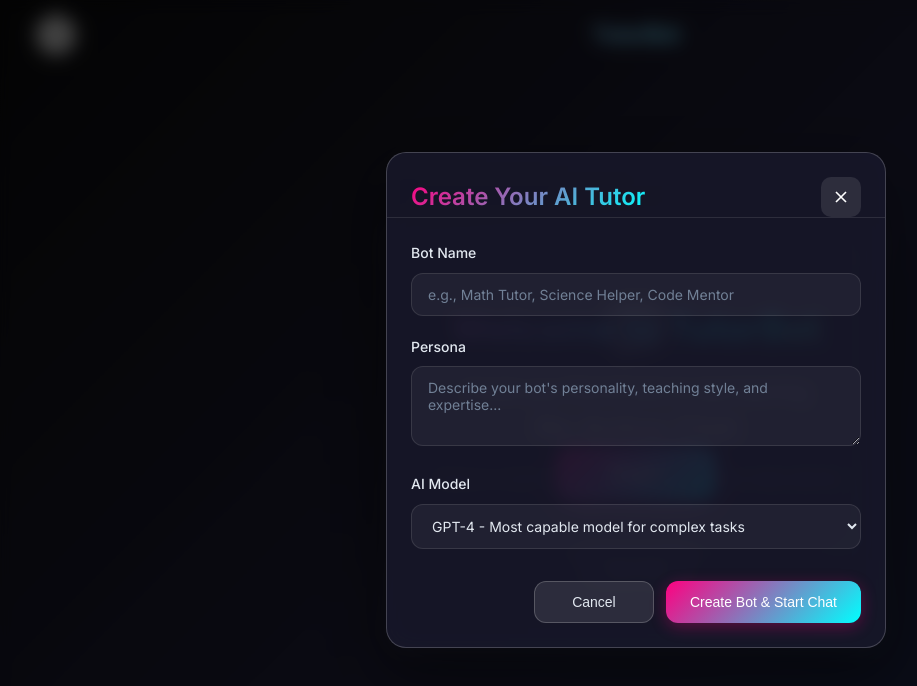
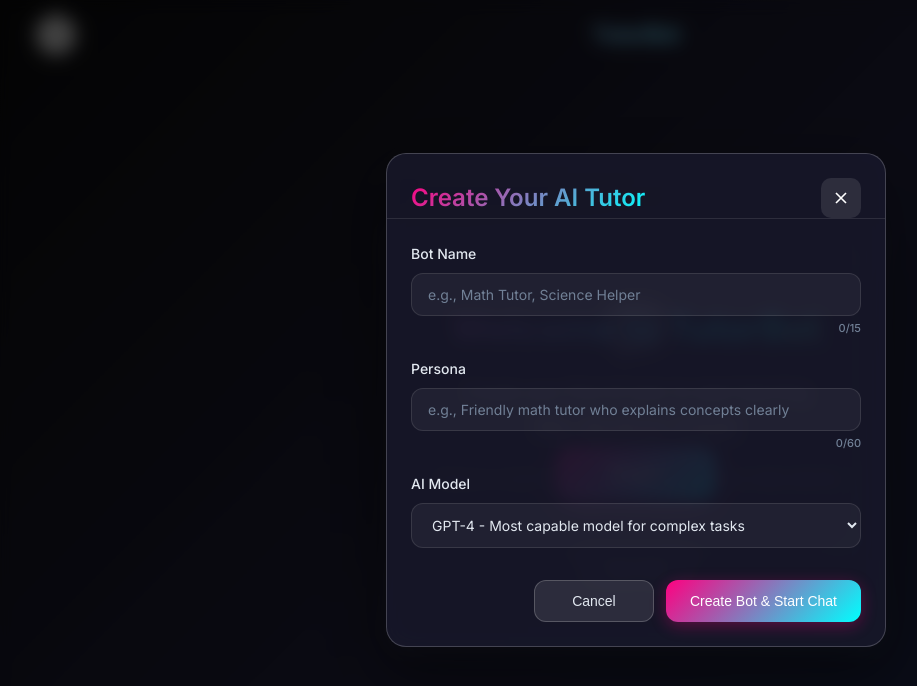
Before and after one commit to daksh204singh/mini-task-botbuilder, a React (Create React App) app in the folder frontend/: page / in a window 1280 px wide. Both pictures are taken after a click on the button "Begin". Shown: the top 686 px of the page, without its empty margins (4-921 px from the left). Built offline with nearby package versions, Linux system fonts and the light colour scheme; grey boxes are pictures that could not be loaded; the HTML template or start-up script is replaced by a standard one.

Commit message:
Add character limits to bot creation modal: 15 chars for name, 60 chars for persona

```diff
--- a/frontend/src/App.css
+++ b/frontend/src/App.css
@@ -1034,6 +1034,14 @@ body {
   cursor: pointer;
 }
 
+.character-count {
+  font-size: 11px;
+  color: #718096;
+  text-align: right;
+  margin-top: 4px;
+  font-weight: 500;
+}
+
 .modal-actions {
   display: flex;
   gap: 12px;
--- a/frontend/src/components/BotCreationModal.tsx
+++ b/frontend/src/components/BotCreationModal.tsx
@@ -16,6 +16,10 @@ const BotCreationModal: React.FC<BotCreationModalProps> = ({ isOpen, onClose, on
   const [botName, setBotName] = useState('');
   const [persona, setPersona] = useState('');
   const [selectedModel, setSelectedModel] = useState('gpt-4');
+
+  // Character limits
+  const BOT_NAME_LIMIT = 15;
+  const PERSONA_LIMIT = 60;
 
   const models = [
     { id: 'gpt-4', name: 'GPT-4', description: 'Most capable model for complex tasks' },
@@ -36,6 +40,20 @@ const BotCreationModal: React.FC<BotCreationModalProps> = ({ isOpen, onClose, on
       setBotName('');
       setPersona('');
       setSelectedModel('gpt-4');
+    }
+  };
+
+  const handleBotNameChange = (e: React.ChangeEvent<HTMLInputElement>) => {
+    const value = e.target.value;
+    if (value.length <= BOT_NAME_LIMIT) {
+      setBotName(value);
+    }
+  };
+
+  const handlePersonaChange = (e: React.ChangeEvent<HTMLInputElement>) => {
+    const value = e.target.value;
+    if (value.length <= PERSONA_LIMIT) {
+      setPersona(value);
     }
   };
 
@@ -60,22 +78,30 @@ const BotCreationModal: React.FC<BotCreationModalProps> = ({ isOpen, onClose, on
               id="botName"
               type="text"
               value={botName}
-              onChange={(e) => setBotName(e.target.value)}
-              placeholder="e.g., Math Tutor, Science Helper, Code Mentor"
+              onChange={handleBotNameChange}
+              placeholder="e.g., Math Tutor, Science Helper"
+              maxLength={BOT_NAME_LIMIT}
               required
             />
+            <div className="character-count">
+              {botName.length}/{BOT_NAME_LIMIT}
+            </div>
           </div>
 
           <div className="form-group">
             <label htmlFor="persona">Persona</label>
-            <textarea
+            <input
               id="persona"
+              type="text"
               value={persona}
-              onChange={(e) => setPersona(e.target.value)}
-              placeholder="Describe your bot's personality, teaching style, and expertise..."
-              rows={3}
+              onChange={handlePersonaChange}
+              placeholder="e.g., Friendly math tutor who explains concepts clearly"
+              maxLength={PERSONA_LIMIT}
               required
             />
+            <div className="character-count">
+              {persona.length}/{PERSONA_LIMIT}
+            </div>
           </div>
 
           <div className="form-group">
```
